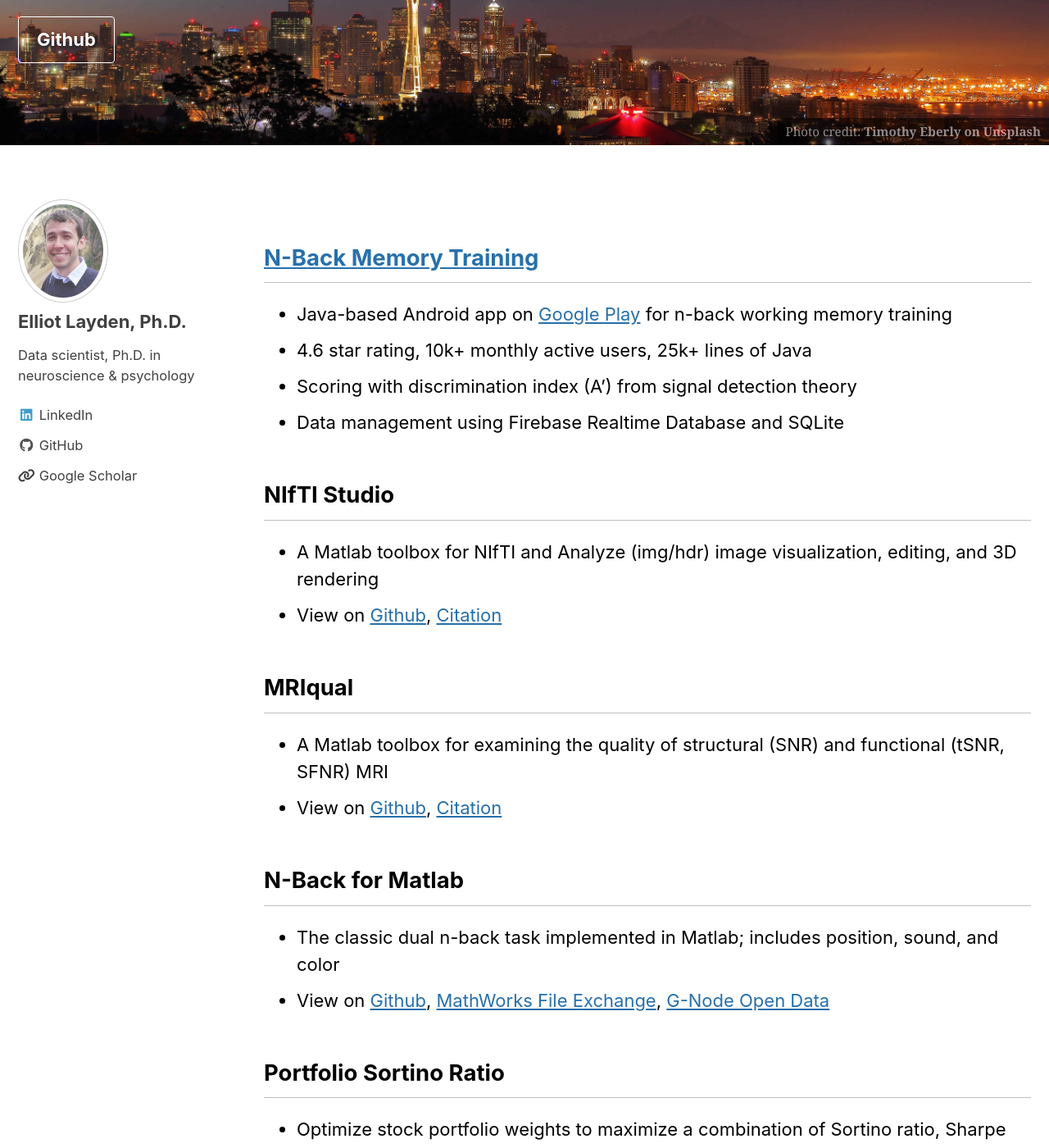
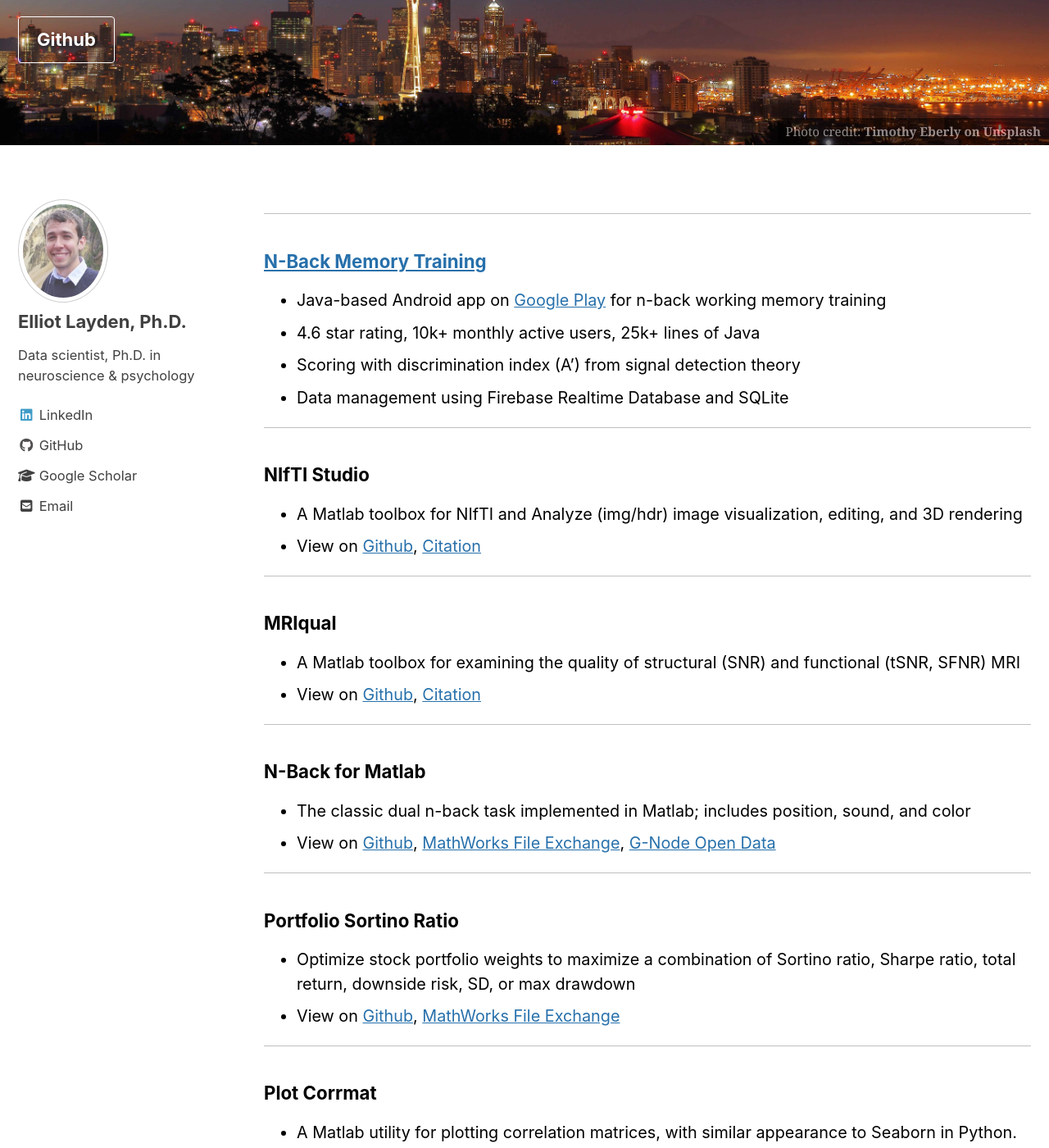
Before and after one commit to elayden/elayden.github.io, a Jekyll site: the page built from _pages/software.md, in a window 1280 px wide and 1400 px high, scrolled down 216 px. Shown: the whole window at 82% size. Built offline with Jekyll 4.4.1, drawn with Linux system fonts in a browser that asks for light colours; cached includes are drawn as plain includes; nearby versions of some CDN libraries.

Commit message:
reduce software font size, add email link, add scholar icon

```diff
--- a/_config.yml
+++ b/_config.yml
@@ -64,6 +64,7 @@ author:
   name   : "Elliot Layden, Ph.D."
   avatar : "/assets/images/profile-pic.jpg"
   bio    : "Data scientist, Ph.D. in neuroscience & psychology"
+#  email  : "contact@elliotlayden.com"
   links:
     - label: "LinkedIn"
       icon: "fab fa-fw fa-linkedin"
@@ -72,8 +73,11 @@ author:
       icon: "fab fa-fw fa-github"
       url: "https://github.com/elayden"
     - label: "Google Scholar"
-      icon: "fas fa-fw fa-link"
+      icon: "fas fa-graduation-cap" # https://fontawesome.com/icons?d=gallery&q=graduate  # "fas fa-fw fa-link"
       url: "https://scholar.google.com/citations?user=ekUiNZwAAAAJ&hl=en&oi=ao"
+    - label: "Email"
+      icon: "fas fa-fw fa-envelope-square"
+      url: "mailto:contact@elliotlayden.com"
 
 footer:
   links:
@@ -84,8 +88,11 @@ footer:
       icon: "fab fa-fw fa-github"
       url: "https://github.com/elayden"
     - label: "Google Scholar"
-      icon: "fas fa-fw fa-link"
+      icon: "fas fa-graduation-cap" # https://fontawesome.com/icons?d=gallery&q=graduate
       url: "https://scholar.google.com/citations?user=ekUiNZwAAAAJ&hl=en&oi=ao"
+    - label: "Email"
+      icon: "fas fa-fw fa-envelope-square"
+      url: "mailto:contact@elliotlayden.com"
 
 defaults:
   # _posts
@@ -114,4 +121,4 @@ tag_archive:
   type: liquid
   path: /tags/
 
-theme: minimal-mistakes-jekyll
+# remote_theme: "mmistakes/minimal-mistakes@4.19.1"
--- a/_pages/software.md
+++ b/_pages/software.md
@@ -10,43 +10,52 @@ header:
     - label: "Github"
       url: "https://github.com/elayden/"
 ---
-## [N-Back Memory Training](https://nbackmemorytraining.com/)
+----------------------------------------------------------------------------
+### [N-Back Memory Training](https://nbackmemorytraining.com/)
 * Java-based Android app on [Google Play](https://play.google.com/store/apps/details?id=science.eal.n_backmemorytraining) for n-back working memory training
 * 4.6 star rating, 10k+ monthly active users, 25k+ lines of Java
 * Scoring with discrimination index (A’) from signal detection theory
 * Data management using Firebase Realtime Database and SQLite
 
-## NIfTI Studio
+----------------------------------------------------------------------------
+### NIfTI Studio
 * A Matlab toolbox for NIfTI and Analyze (img/hdr) image visualization, editing, and 3D rendering
 * View on [Github](https://github.com/elayden/NIfTI-Studio), [Citation](http://doi.org/10.5281/zenodo.3725006)
 
-## MRIqual
+----------------------------------------------------------------------------
+### MRIqual
 * A Matlab toolbox for examining the quality of structural (SNR) and functional (tSNR, SFNR) MRI
 * View on [Github](https://github.com/elayden/MRIqual), [Citation](http://doi.org/10.5281/zenodo.3735471)
 
-## N-Back for Matlab
+----------------------------------------------------------------------------
+### N-Back for Matlab
 * The classic dual n-back task implemented in Matlab; includes position, sound, and color
 * View on [Github](https://github.com/elayden/N-Back-for-Matlab), [MathWorks File Exchange](https://www.mathworks.com/matlabcentral/fileexchange/67976-n-back-for-matlab), [G-Node Open Data](https://doi.org/10.12751/g-node.f87128)
 
-## Portfolio Sortino Ratio
+----------------------------------------------------------------------------
+### Portfolio Sortino Ratio
 * Optimize stock portfolio weights to maximize a combination of Sortino ratio, Sharpe ratio, total return, downside risk, SD, or max drawdown
 * View on [Github](https://github.com/elayden/portfolio_sortino_ratio), [MathWorks File Exchange](https://www.mathworks.com/matlabcentral/fileexchange/68589-portfolio_sortino_ratio)
 
-## Plot Corrmat
+----------------------------------------------------------------------------
+### Plot Corrmat
 * A Matlab utility for plotting correlation matrices, with similar appearance to Seaborn in Python.
 * View on [Github](https://github.com/elayden/plot-corrmat), [MathWorks File Exchange](https://www.mathworks.com/matlabcentral/fileexchange/73845-plot-corrmat)
 
-## Simple Cohen's Kappa
+----------------------------------------------------------------------------
+### Simple Cohen's Kappa
 * A simple and easy-to-use implementation of the inter-rater reliability measure Cohen's kappa (κ)
 * Cohen's kappa is normalized for the percent agreement expected by chance due to class imbalance
 * View on [Github](https://github.com/elayden/cohensKappa), [MathWorks File Exchange](https://www.mathworks.com/matlabcentral/fileexchange/69943-simple-cohen-s-kappa)
 
-## fast_corr
+----------------------------------------------------------------------------
+### fast_corr
 * Rapidly calculates column-wise Pearson correlations between large matrices using a vectorized method
 * An order of magnitude faster than Matlab built-in corr.m to compute the full correlation matrix
 * View on [MathWorks File Exchange](https://www.mathworks.com/matlabcentral/fileexchange/63082-fast_corr)
 
-## Intrinsic Connectivity Contrast (ICC)
+----------------------------------------------------------------------------
+### Intrinsic Connectivity Contrast (ICC)
 * A simple utility for efficiently computing the ICC, a measure of degree centrality for weighted networks
 * This function was inspired by Martuzzi et al. (2011) and used in some of my neuroimaging research (Layden et al., 2017)
 * View on [MathWorks File Exchange](https://www.mathworks.com/matlabcentral/fileexchange/68248-intrinsic_connectivity_contrast)
@@ -55,3 +64,5 @@ header:
 Layden, E. A., Cacioppo, J. T., Cacioppo, S., Cappa, S. F., Dodich, A., Falini, A., & Canessa, N. (2017). Perceived social isolation is associated with altered functional connectivity in neural networks associated with tonic alertness and executive control. <i>Neuroimage</i>, <i>145</i>, 58-73.
 
 Martuzzi, R., Ramani, R., Qiu, M., Shen, X., Papademetris, X., & Constable, R. T. (2011). A whole-brain voxel based measure of intrinsic connectivity contrast reveals local changes in tissue connectivity with anesthetic without a priori assumptions on thresholds or regions of interest. <i>Neuroimage</i>, <i>58</i>(4), 1044-1050.
+
+----------------------------------------------------------------------------
--- a/_sass/minimal-mistakes/_page.scss
+++ b/_sass/minimal-mistakes/_page.scss
@@ -551,3 +551,34 @@ body {
     }
   }
 }
+
+
+/*
+   Smaller font pages
+   ========================================================================== */
+
+.smaller_font {
+  .page {
+    @include breakpoint($large) {
+      padding-right: 0;
+	  font-size: .9em;
+    }
+
+    @include breakpoint($x-large) {
+      padding-right: 0;
+	  font-size: .9em;
+    }
+  }
+
+  .page__related {
+    @include breakpoint($large) {
+      padding-right: 0;
+	  font-size: .9em;
+    }
+
+    @include breakpoint($x-large) {
+      padding-right: 0;
+	  font-size: .9em;
+    }
+  }
+}
```
Also changed, not shown: other parts of _pages/software.md (+1 -1 lines).
